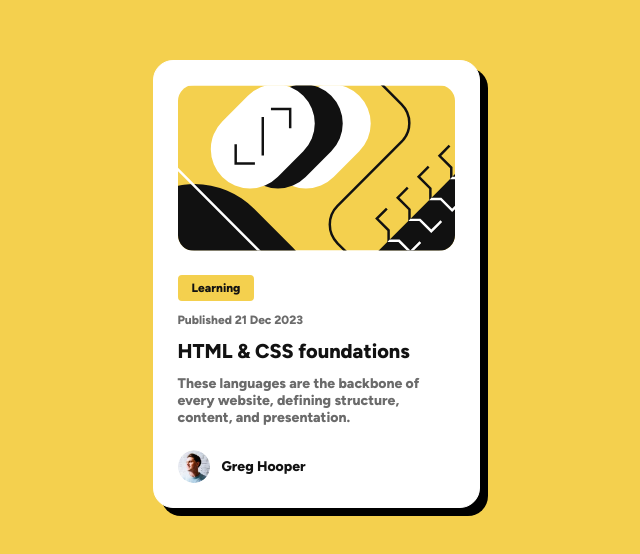
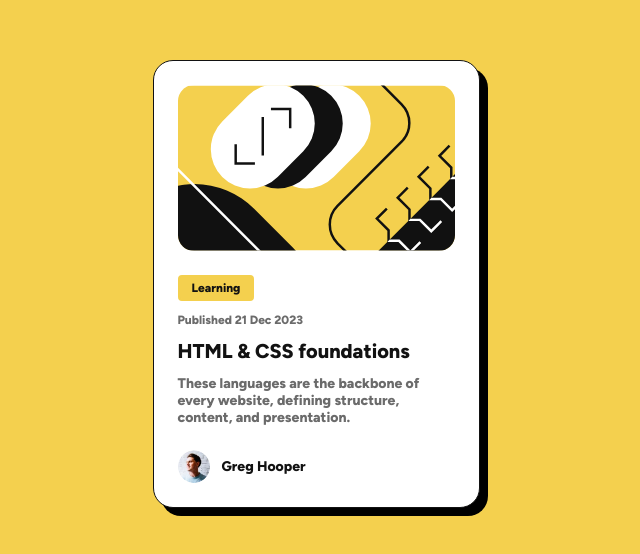
Before and after one commit to MUFTIATBAKARE/blog-preview, a plain HTML site: page index.html in a window 1280 px wide. Shown: the part 116-670 px from the top of the page, without its empty margins (324-964 px from the left). Drawn offline with Linux system fonts and the light colour scheme; files whose address does not match are found by name.

Commit message:
update: create a pixel perfect design

```diff
--- a/style.css
+++ b/style.css
@@ -22,7 +22,7 @@ body{
     max-width: 327px;
     height: fit-content;
     background-color: hsl(0, 0%, 100%);
-    border: 1px solid hsl(0, 0%, 100%);
+    border: 1px solid hsl(0, 0%, 7%);
     border-radius: 20px;
     padding: 16px;
     box-shadow: 8px 8px 0px 0px #000;
```
